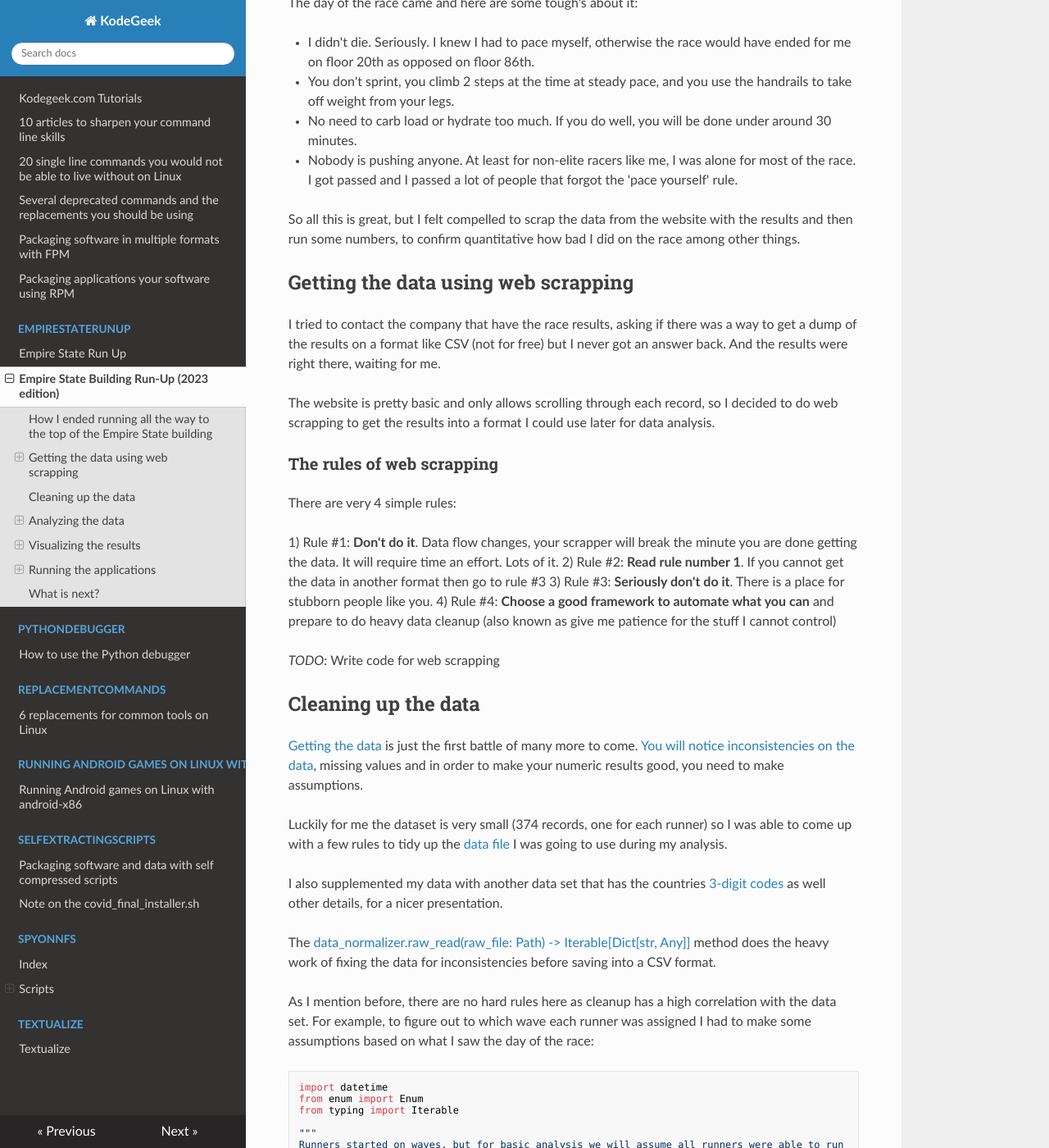
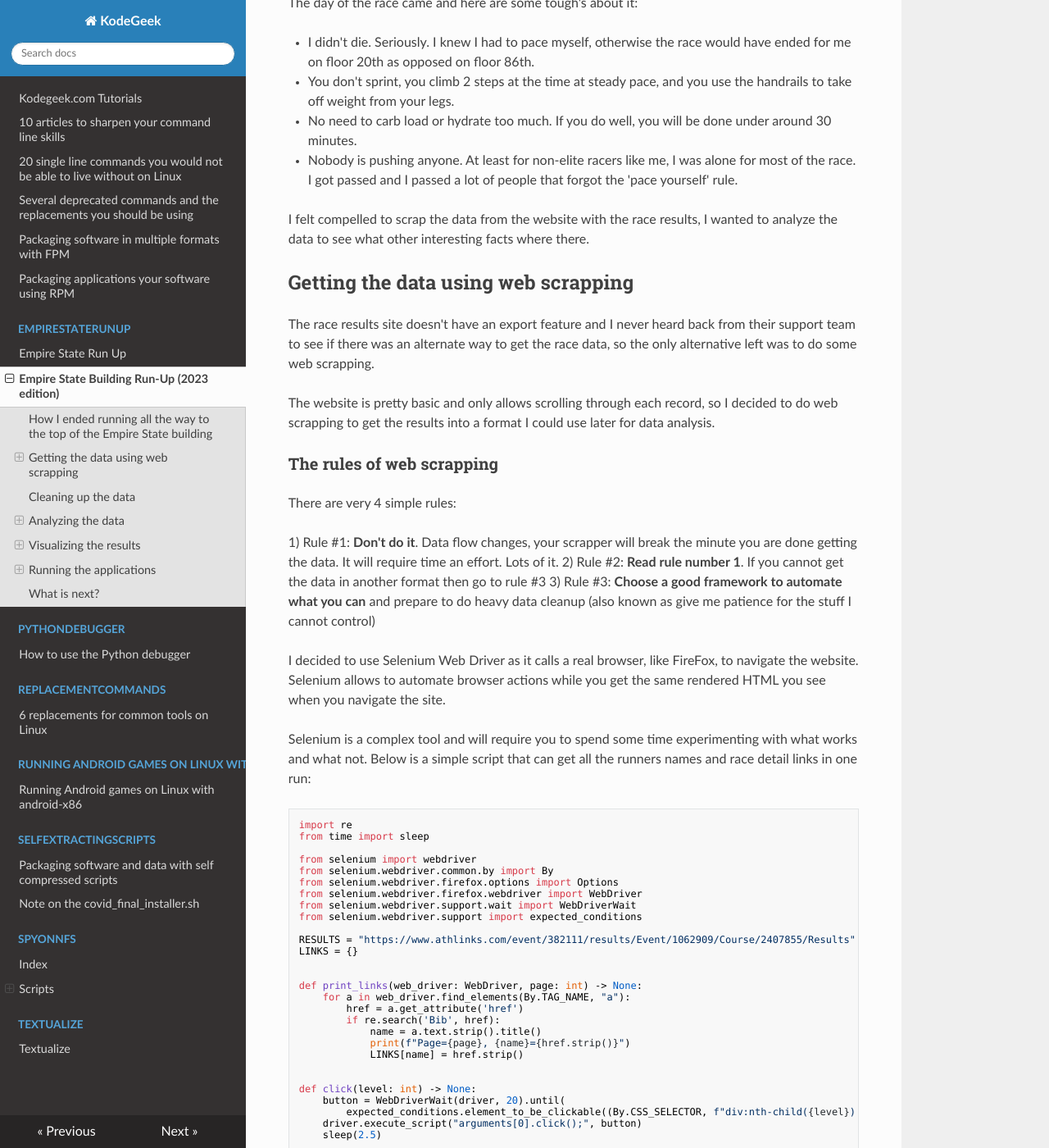
Before and after one commit to josevnz/tutorials, an MkDocs documentation site: the page built from docs/EmpireStateRunUp/TUTORIAL.md, in a window 1280 px wide and 1400 px high, scrolled down 1470 px. Shown: the whole window at 82% size. Built offline with MkDocs 1.6.1, drawn with Linux system fonts in a browser that asks for light colours; nearby versions of some CDN libraries; some of the changed text lies outside the part shown.

Commit message:
Fixes for first cut of racer links scrapper

````diff
--- a/docs/EmpireStateRunUp/TUTORIAL.md
+++ b/docs/EmpireStateRunUp/TUTORIAL.md
@@ -71,13 +71,11 @@ The day of the race came and here are some tough's about it:
 * No need to carb load or hydrate too much. If you do well, you will be done under around 30 minutes.
 * Nobody is pushing anyone. At least for non-elite racers like me, I was alone for most of the race. I got passed and I passed a lot of people that forgot the 'pace yourself' rule.
 
-So all this is great, but I felt compelled to scrap the data from the website with the results and then run some numbers, to
-confirm quantitative how bad I did on the race among other things.
+I felt compelled to scrap the data from the website with the race results, I wanted to analyze the data to see what other interesting facts where there.
 
 ## Getting the data using web scrapping
 
-I tried to contact the company that have the race results, asking if there was a way to get a dump of the results on a
-format like CSV (not for free) but I never got an answer back. And the results were right there, waiting for me.
+The race results site doesn't have an export feature and I never heard back from their support team to see if there was an alternate way to get the race data, so the only alternative left was to do some web scrapping.
 
 The website is pretty basic and only allows scrolling through each record, so I decided to do web scrapping to get the results
 into a format I could use later for data analysis.
@@ -88,10 +86,76 @@ There are very 4 simple rules:
 
 1) Rule #1: **Don't do it**. Data flow changes, your scrapper will break the minute you are done getting the data. It will require time an effort. Lots of it.
 2) Rule #2: **Read rule number 1**. If you cannot get the data in another format then go to rule #3
-3) Rule #3: **Seriously don't do it**. There is a place for stubborn people like you.
-4) Rule #4: __Choose a good framework to automate what you can__ and prepare to do heavy data cleanup (also known as give me patience for the stuff I cannot control)
+3) Rule #3: __Choose a good framework to automate what you can__ and prepare to do heavy data cleanup (also known as give me patience for the stuff I cannot control)
 
-*TODO*: Write code for web scrapping
+I decided to use Selenium Web Driver as it calls a real browser, like FireFox, to navigate the website. Selenium allows to automate browser actions while you get the same rendered HTML you see when you navigate the site.
+
+Selenium is a complex tool and will require you to spend some time experimenting with what works and what not. Below is a simple script that can get all the runners names and race detail links in one run:
+
+```python
+import re
+from time import sleep
+
+from selenium import webdriver
+from selenium.webdriver.common.by import By
+from selenium.webdriver.firefox.options import Options
+from selenium.webdriver.firefox.webdriver import WebDriver
+from selenium.webdriver.support.wait import WebDriverWait
+from selenium.webdriver.support import expected_conditions
+
+RESULTS = "https://www.athlinks.com/event/382111/results/Event/1062909/Course/2407855/Results"
+LINKS = {}
+
+
+def print_links(web_driver: WebDriver, page: int) -> None:
+    for a in web_driver.find_elements(By.TAG_NAME, "a"):
+        href = a.get_attribute('href')
+        if re.search('Bib', href):
+            name = a.text.strip().title()
+            print(f"Page={page}, {name}={href.strip()}")
+            LINKS[name] = href.strip()
+
+
+def click(level: int) -> None:
+    button = WebDriverWait(driver, 20).until(
+        expected_conditions.element_to_be_clickable((By.CSS_SELECTOR, f"div:nth-child({level}) > button")))
+    driver.execute_script("arguments[0].click();", button)
+    sleep(2.5)
+
+
+options = Options()
+options.add_argument("--headless")
+driver = webdriver.Firefox(options=options)
+driver.get(RESULTS)
+sleep(2.5)
+print_links(driver, 1)
+click(6)
+print_links(driver, 2)
+click(7)
+print_links(driver, 3)
+click(7)
+print_links(driver, 4)
+click(9)
+print_links(driver, 5)
+click(9)
+print_links(driver, 6)
+click(7)
+print_links(driver, 7)
+click(7)
+print_links(driver, 8)
+print(len(LINKS))
+```
+
+The code:
+
+1) Gets the main webpage with the `driver.get(...)` method,
+2) Then get the `<a href` tags, sleeps a little to get a chance to render the HTML,
+3) Then finds and clicks the `>` (next page) button.
+4) Do this steps for a total of 8 times, as this is how many pages of results are available (each page has 50 runners)
+
+This is hardly reusable code and is here just to demonstrate how Selenium WebDriver works. You should definitely read the [scrapper.py](empirestaterunup/scrapper.py) code, to learn how to get the full runners
+data and not just the race links.
+
 
 ## Cleaning up the data
 
@@ -217,7 +281,7 @@ Type "help", "copyright", "credits" or "license" for more information.
 
 And the resulting **DataFrame**:
 
-```python
+```shell
 from empirestaterunup.data import load_data
 load_data('empirestaterunup/results-2023.csv')
            level                 name gender           state country  ...            pace            time               city  age     finishtimestamp
````
Also changed, not shown: docs/EmpireStateRunUp/empirestaterunup/scrapper.py (+34 -33 lines), 1 other file.
